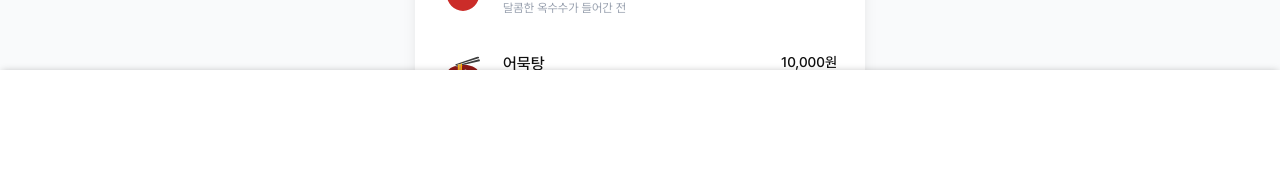
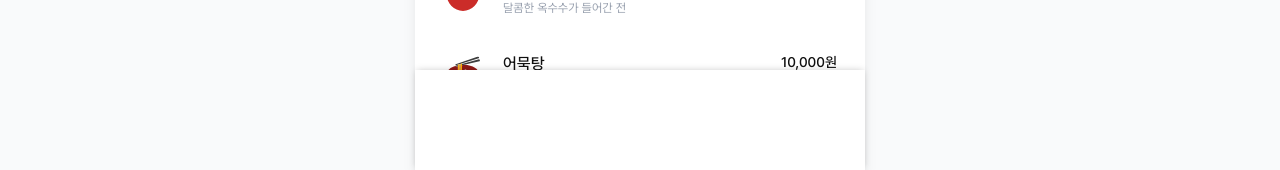
Before and after one commit to LikeLion-SKU/festival-fe, a React (Vite) app: page /order/progress in a window 1280 px wide. Shown: the part 630-800 px from the top of the page. Built offline with nearby package versions, Linux system fonts and the light colour scheme.

Commit message:
:art:Design: OrderButtonBox 최대길이 450px 제한

```diff
--- a/src/components/Order/OrderEntry/OrderButtonBox.jsx
+++ b/src/components/Order/OrderEntry/OrderButtonBox.jsx
@@ -7,7 +7,7 @@ function OrderButtonBox({
   onClick,
 }) {
   return (
-    <div className="w-full h-25 fixed bottom-0 left-1/2 -translate-x-1/2 z-50 shadow-[0px_-1px_7px_-2px_rgba(0,0,0,0.25)] bg-white px-7 pt-3.75">
+    <div className="w-full max-w-112.5 h-25 fixed bottom-0 left-1/2 -translate-x-1/2 z-50 shadow-[0px_-1px_7px_-2px_rgba(0,0,0,0.25)] bg-white px-7 pt-3.75">
       <OrderButton
         width="100%"
         height={48}
```
